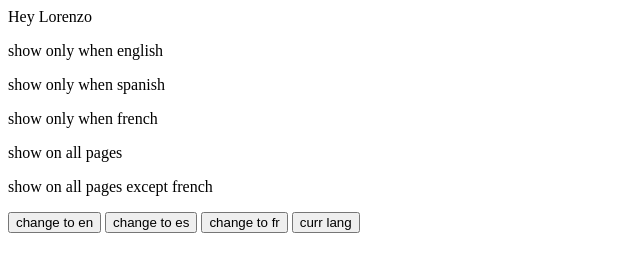
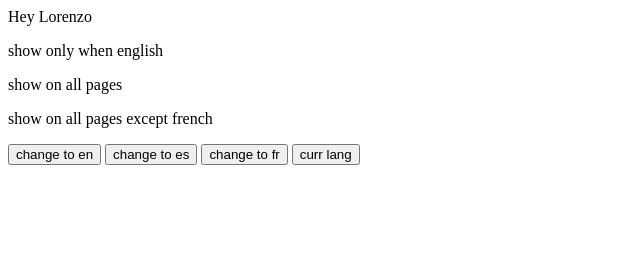
Before and after one commit to HughBerriez/weglot-test, a plain HTML site: page index.html in a window 1280 px wide. Shown: the whole page, without its empty margins (0-640 px from the left). Drawn offline with Linux system fonts and the light colour scheme.

Commit message:
abstract showHideMultiLangUI logic to run on page load

```diff
--- a/index.html
+++ b/index.html
@@ -27,9 +27,7 @@
   <footer>
     <script>
       // language function that takes a lang param
-      var toggleLangEls = function (lang) {
-        // sets language
-        document.documentElement.setAttribute('lang', lang);
+      var showHideMultiLangUI = function () {
         var currLang = document.documentElement.lang;
 
         // Searches for all multi-lang attributes on the view and sets them to display:none
@@ -61,9 +59,17 @@
         }
       };
 
+      var toggleLangEls = function (lang) {
+        // sets language
+        document.documentElement.setAttribute('lang', lang);
+        showHideMultiLangUI();
+      };
+
       var logCurrentLang = function () {
         console.log(document.documentElement.lang);
       };
+
+      showHideMultiLangUI();
 
       // if (document.documentElement.lang === 'en') {
       //   // nothing for now
```
